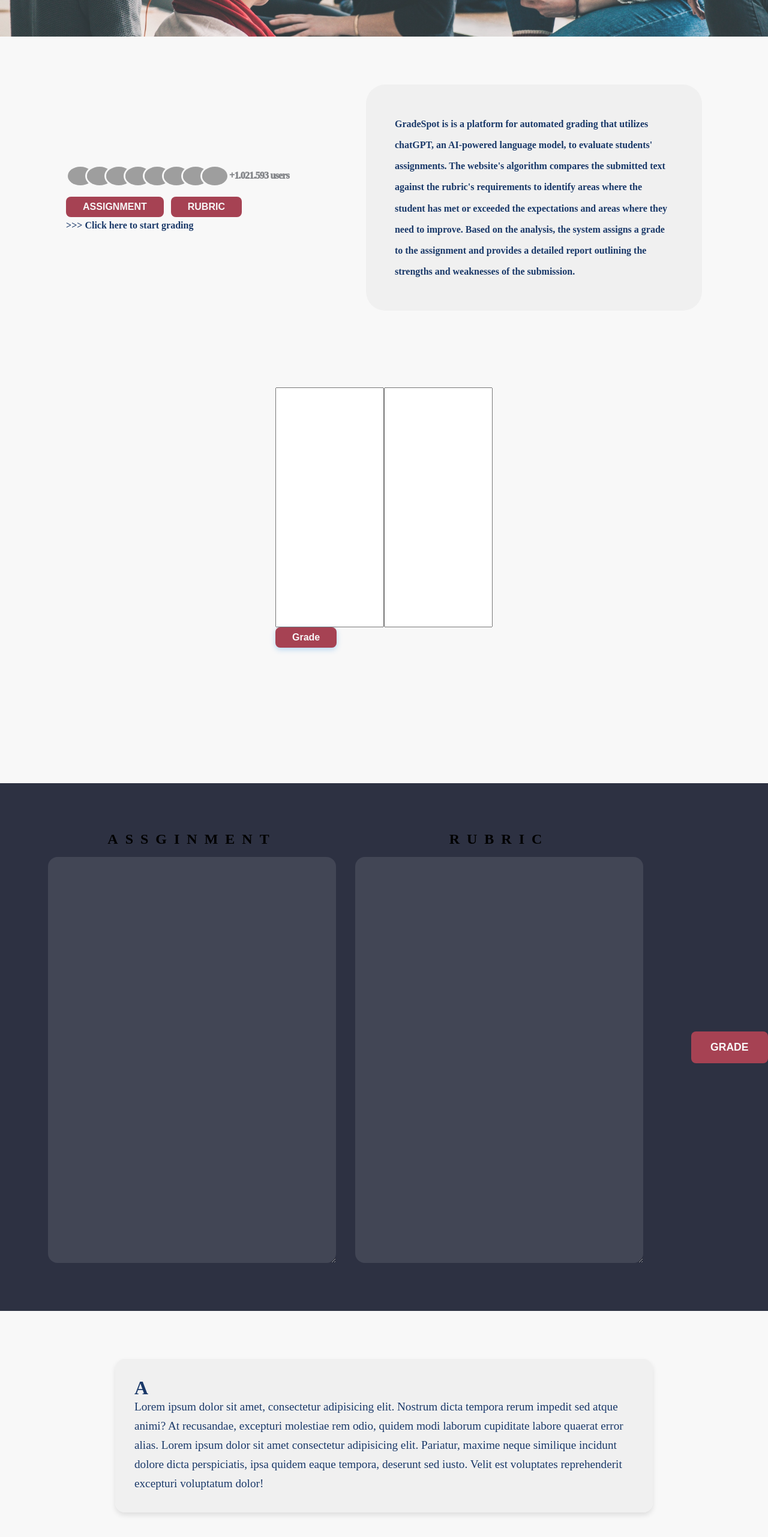
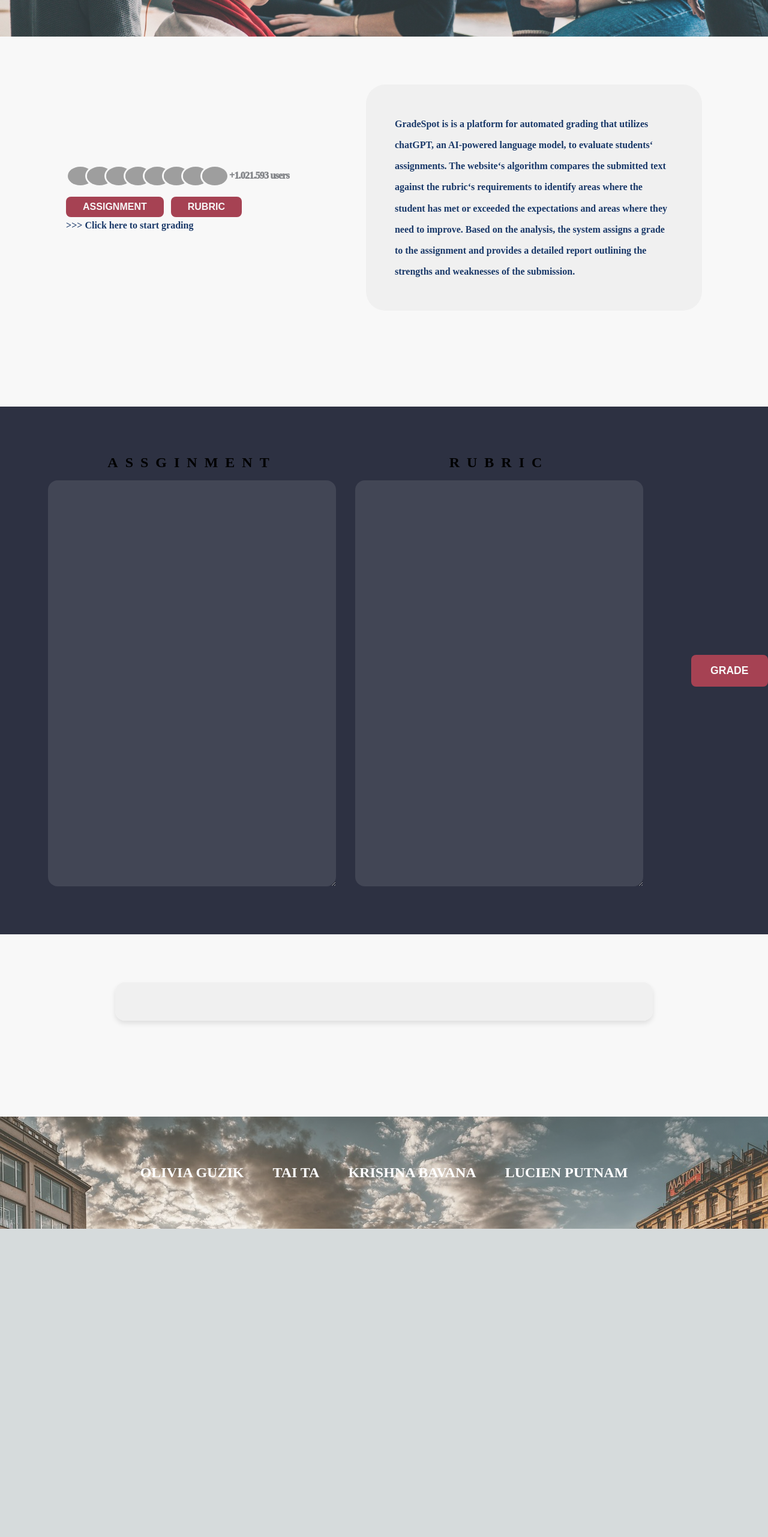
Before and after one commit to kcbavana/studyspot, a Next.js app in the folder web/web/: page / in a window 1280 px wide. Shown: the part 234-2797 px from the top of the page at 60% size. After the commit the page ends 2283 px from the top, so only its background shows below. Built offline with nearby package versions, Linux system fonts and the light colour scheme; grey boxes are pictures that could not be loaded.

Commit message:
Latest Version of GradeSpot

```diff
--- a/web/web/components/submission.jsx
+++ /dev/null
@@ -1,61 +0,0 @@
-import React, { useState } from "react";
-import styled from "styled-components";
-
-const styledContainer = styled.div`
-  min-height: 200px;
-`;
-
-const StyledButton = styled.button`
-  background-color: #1e88e5;
-  color: white;
-  border: none;
-  border-radius: 5px;
-  padding: 10px 20px;
-  font-size: 1rem;
-  box-shadow: 0 3px 10px rgba(30, 136, 229, 0.3);
-  transition: box-shadow 0.3s ease;
-
-  &:hover {
-    cursor: pointer;
-    box-shadow: 0 5px 15px rgba(30, 136, 229, 0.5);
-  }
-`;
-
-export default function submission() {
-  const [text1, setText1] = useState("");
-  const [text2, setText2] = useState("");
-
-  const handleText1Change = (event) => {
-    setText1(event.target.value);
-  };
-
-  const handleText2Change = (event) => {
-    setText2(event.target.value);
-  };
-
-  const handleSubmit = () => {
-    // Handle submission logic here
-    console.log("Text 1:", text1);
-    console.log("Text 2:", text2);
-  };
-
-  return (
-    <styledContainer>
-      <div style={{ display: "flex", height: "400px" }}>
-        <input
-          type="text"
-          value={text1}
-          onChange={handleText1Change}
-          style={{ flex: 1 }}
-        />
-        <input
-          type="text"
-          value={text2}
-          onChange={handleText2Change}
-          style={{ flex: 1 }}
-        />
-      </div>
-      <StyledButton onClick={handleSubmit}>Grade</StyledButton>
-    </styledContainer>
-  );
-}
--- a/web/web/pages/api/getResults.js
+++ b/web/web/pages/api/getResults.js
@@ -1,12 +1,16 @@
-import clientPromise from "/lib/mongodb"
+import clientPromise from "/lib/mongodb";
 
-export default async (req, res) => {
+export default async function getResults(req, res) {
   const body = req.body;
-    if (req.method == 'POST') {
-
-        const engineeredPrompt = "Grade the following assignment: \"" + body.assignment + "\" according to this rubric: \"" + body.rubric + "\""
+  if (req.method == "POST") {
+    const engineeredPrompt =
+      'Grade the following assignment: "' +
+      body.assignment +
+      '" according to this rubric: "' +
+      body.rubric +
+      '"';
     const headers = {
-            'Content-Type': 'application/json',
+      "Content-Type": "application/json",
       Authorization: `Bearer ${process.env.OPEN_API}`, // Replace with your API key or token
     };
 
@@ -18,12 +22,12 @@
       top_p: 1,
       frequency_penalty: 0.0,
       presence_penalty: 0.6,
-            stop: [" Human:", " AI:"]
-        }
+      stop: [" Human:", " AI:"],
+    };
 
     // Send the API request
-        const response = await fetch('https://api.openai.com/v1/completions', {
-            method: 'POST',
+    const response = await fetch("https://api.openai.com/v1/completions", {
+      method: "POST",
       headers,
       body: JSON.stringify(apiBody),
     });
@@ -32,8 +36,8 @@
     const responseData = await response.json();
     res.status(200).json(responseData);
   } else {
-        res.status(400)
-        res.json({ "Error": "This endpoint only accepts POST" })
+    res.status(400);
+    res.json({ Error: "This endpoint only accepts POST" });
   }
-    res.end()
+  res.end();
 }
--- a/web/web/pages/index.tsx
+++ b/web/web/pages/index.jsx
@@ -1,12 +1,9 @@
 import React, { useEffect, useState } from "react";
 import styled from "styled-components";
-import Submission from "../components/submission"
-
-import Navbar from "../components/navbar";
 
 const StyledSubmissionContainer = styled.div`
-    height: 500px;
-`
+  height: 500px;
+`;
 
 const Container = styled.div`
   width: 100%;
@@ -228,9 +225,10 @@
   }
 `;
 
-export default function home() {
+export default function Home() {
   const [text1, setText1] = useState("");
   const [text2, setText2] = useState("");
+  const [text3, setText3] = useState("");
 
   const handleText1Change = (event) => {
     setText1(event.target.value);
@@ -240,10 +238,25 @@
     setText2(event.target.value);
   };
 
-  const handleSubmit = () => {
+  const handleSubmit = async () => {
     // Handle submission logic here
     console.log("Text 1:", text1);
     console.log("Text 2:", text2);
+    try {
+      const response = await fetch("/api/getResults", {
+        method: "POST",
+        headers: {
+          "Content-Type": "application/json",
+        },
+        body: JSON.stringify({ assignment: text1, rubric: text2 }),
+      });
+      const data = await response.json(); // Wait for JSON data to be parsed
+      console.log(data["choices"][0]["text"]);
+      setText3(data["choices"][0]["text"]);
+    } catch (error) {
+      // Handle error here
+      setText3(error);
+    }
   };
   return (
     <Container>
@@ -279,17 +292,14 @@
         </div>
         <p className="body-text">
           GradeSpot is is a platform for automated grading that utilizes
-          chatGPT, an AI-powered language model, to evaluate students'
-          assignments. The website's algorithm compares the submitted text
-          against the rubric's requirements to identify areas where the student
-          has met or exceeded the expectations and areas where they need to
-          improve. Based on the analysis, the system assigns a grade to the
+          chatGPT, an AI-powered language model, to evaluate students&lsquo;
+          assignments. The website&lsquo;s algorithm compares the submitted text
+          against the rubric&lsquo;s requirements to identify areas where the
+          student has met or exceeded the expectations and areas where they need
+          to improve. Based on the analysis, the system assigns a grade to the
           assignment and provides a detailed report outlining the strengths and
           weaknesses of the submission.
         </p>
-        <StyledSubmissionContainer>
-          <Submission/>
-        </StyledSubmissionContainer>
       </div>
 
       <div className="text-result" id="text-result">
@@ -318,16 +328,8 @@
 
       <div className="output" id="output">
         <div className="output-content">
-          <h3 className="grade">A</h3>
-          <p className="output-text">
-            Lorem ipsum dolor sit amet, consectetur adipisicing elit. Nostrum
-            dicta tempora rerum impedit sed atque animi? At recusandae,
-            excepturi molestiae rem odio, quidem modi laborum cupiditate labore
-            quaerat error alias. Lorem ipsum dolor sit amet consectetur
-            adipisicing elit. Pariatur, maxime neque similique incidunt dolore
-            dicta perspiciatis, ipsa quidem eaque tempora, deserunt sed iusto.
-            Velit est voluptates reprehenderit excepturi voluptatum dolor!
-          </p>
+          {/* <h3 className="grade">A</h3> */}
+          <p className="output-text">{text3}</p>
         </div>
       </div>
 
--- a/web/web/tsconfig.json
+++ b/web/web/tsconfig.json
@@ -19,6 +19,6 @@
       "@/*": ["./*"]
     }
   },
-  "include": ["next-env.d.ts", "**/*.ts", "**/*.tsx"],
+  "include": ["next-env.d.ts", "**/*.ts", "**/*.tsx", "pages/index.jsx"],
   "exclude": ["node_modules"]
 }
```
Also changed, not shown: web/web/pages/api/uploadPaper.js (deleted, +0 -118 lines), web/web/pages/open.js (deleted, +0 -19 lines), web/web/pages/test.jsx (deleted, +0 -51 lines), web/web/pages/api/uploadRubric.js (deleted), 1 other file (tests, documents, lock files or other folders). Lines whose indentation alone changed are shown as unchanged.
